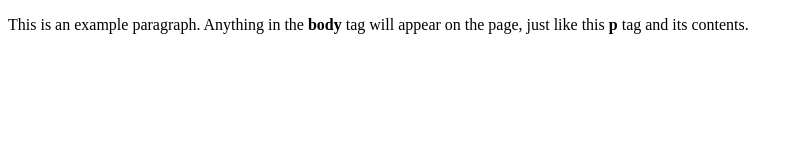
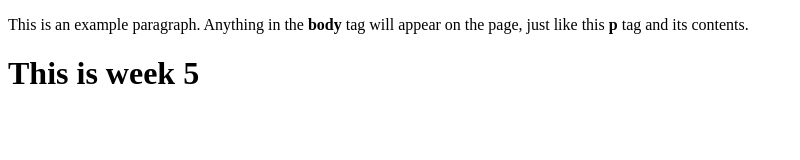
Before and after one commit to SanhyongPark/week5, a plain HTML site: page index.html in a window 1280 px wide. Shown: the whole page, without its empty margins (0-800 px from the left). Drawn offline with Linux system fonts and the light colour scheme.

Commit message:
Create h1 tag with text massage

```diff
--- a/index.html
+++ b/index.html
@@ -17,4 +17,7 @@
 <body>
     <p>This is an example paragraph. Anything in the <strong>body</strong> tag will appear on the page, just like this <strong>p</strong> tag and its contents.</p>
 </body>
+
+<h1>This is week 5</h1>
+
 </html>
```
